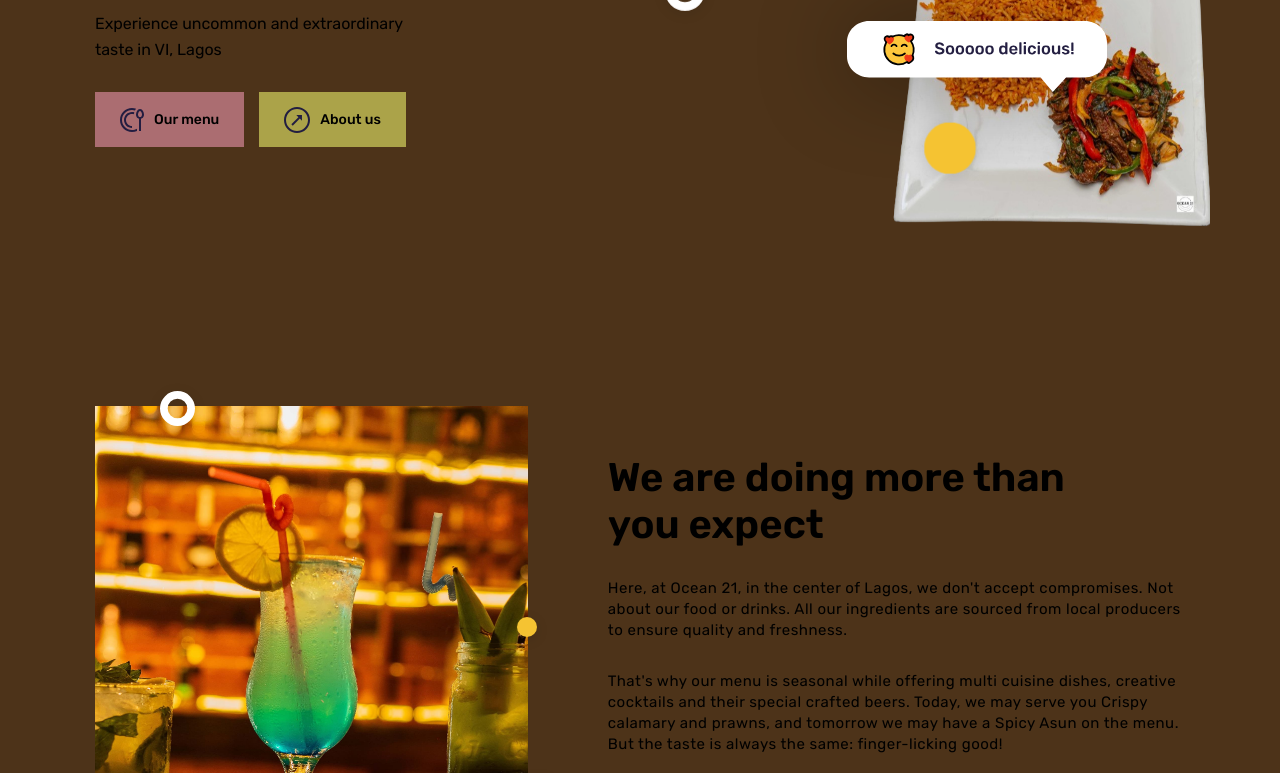
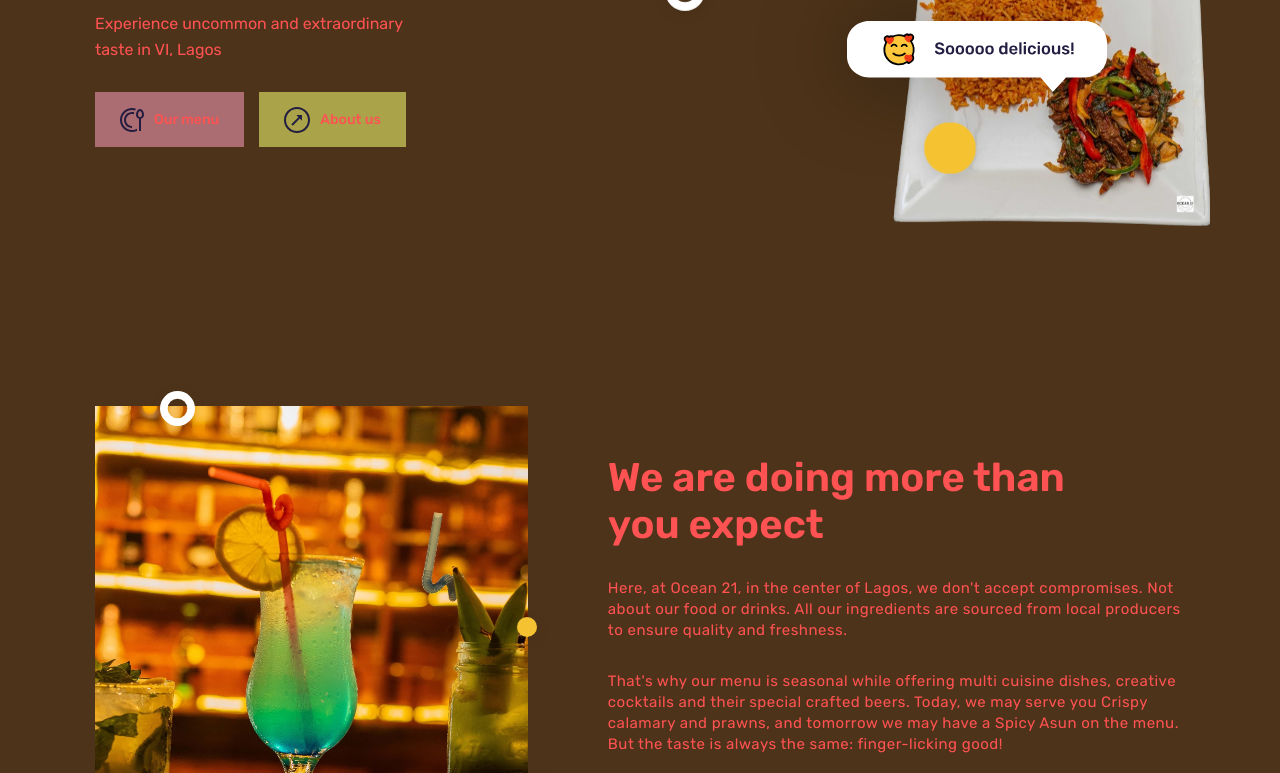
Before and after one commit to maduabuchi-obij/Ocean-21, a plain HTML site: page index.html in a window 1280 px wide. Shown: the part 516-1289 px from the top of the page. Drawn offline with nearby package versions, Linux system fonts and the light colour scheme; files whose address does not match are found by name.

Commit message:
Update foodhub.css

```diff
--- a/assets/css/foodhub.css
+++ b/assets/css/foodhub.css
@@ -21,11 +21,11 @@
    */
 
   --red-orange-crayola: hsl(0, 100%, 66%);
-  --space-cadet: hsl(33.95%, 33.95%, 32.09%);
+  --space-cadet: hsl(0, 100%, 66%);
   --pistachio: hsl(89, 70%, 38%);
   --cultured: hsl(55, 40%, 48%);
   --saffron: hsl(356, 27%, 55%);
-  --rhythm: hsl(255, 255, 161);
+  --rhythm: hsl(0, 100%, 66%);
   --white: hsl(30, 51%, 20%);
 
   /**
```
